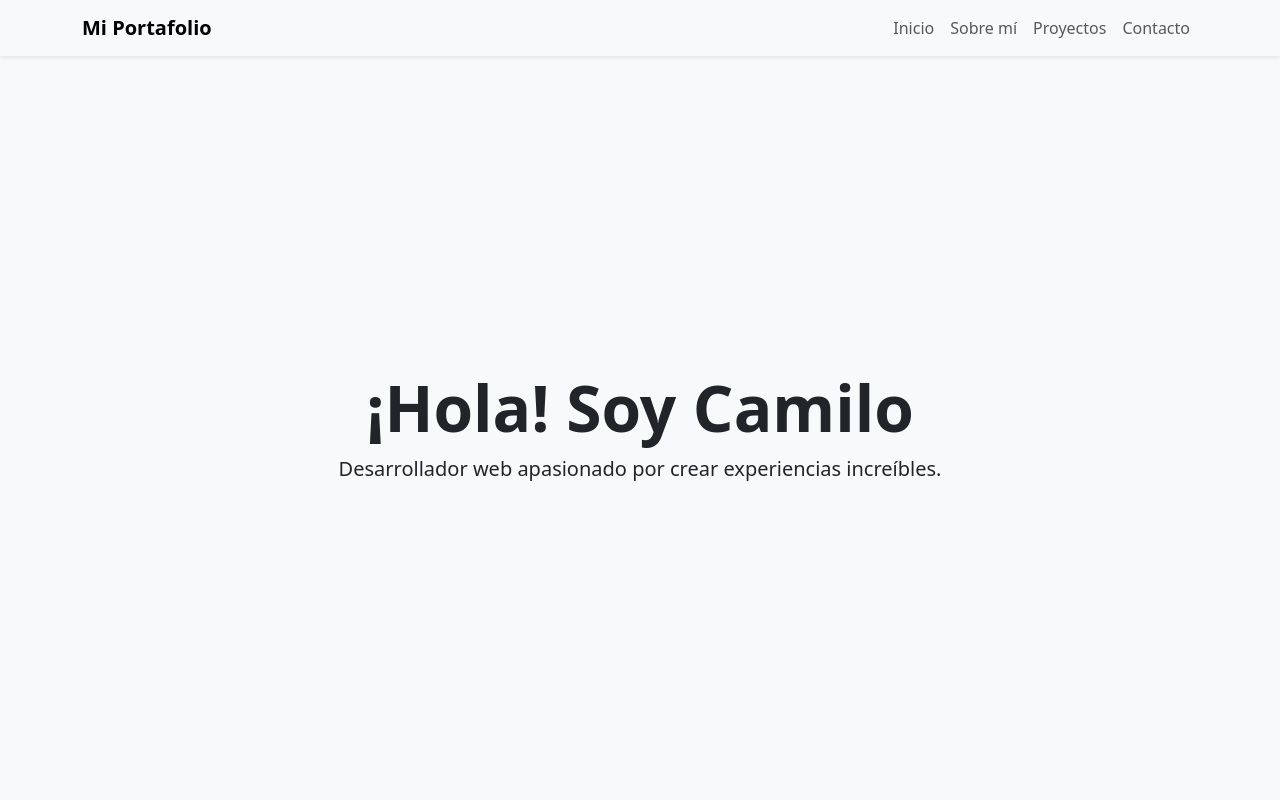
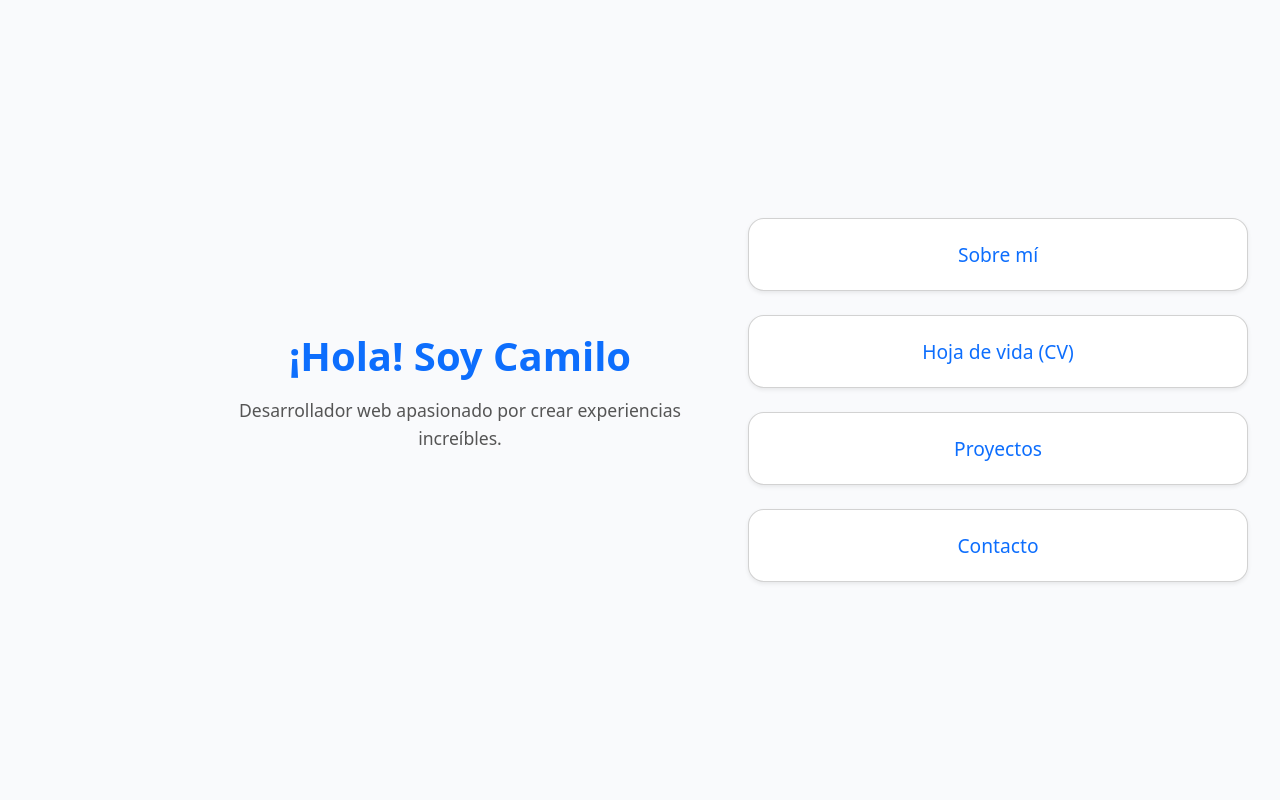
Before and after one commit to CamiloHI96/portafolio, a React (Vite) app: page / in a window 1280 px wide. Shown: the top 800 px of the page. Built offline with nearby package versions, Linux system fonts and the light colour scheme.

Commit message:
Layout y About
Se actualizo un poco el layout de mi cv y se agrego algo de sobre mi, para mostrar a las personas lo que se.

```diff
--- a/package.json
+++ b/package.json
@@ -14,6 +14,7 @@
     "bootstrap": "^5.3.8",
     "react": "^19.1.1",
     "react-dom": "^19.1.1",
+    "react-icons": "^5.5.0",
     "serve": "^14.2.5"
   },
   "devDependencies": {
--- a/src/App.css
+++ b/src/App.css
@@ -1,42 +1,65 @@
-/* App.css */
+/* src/App.css */
 
-/* Hace que cada sección ocupe toda la pantalla */
-section {
+.app-container {
+  background-color: #f9fafc;
   min-height: 100vh;
-  display: flex;
-  align-items: center;
-  justify-content: center;
-  scroll-snap-align: start;
 }
 
-/* Habilita el efecto de scroll por secciones */
-html {
-  scroll-behavior: smooth;
-  scroll-snap-type: y mandatory;
-  overflow-y: scroll;
+/* === Pantalla de inicio (Intro + Cards) === */
+.home-layout {
+  padding: 2rem;
 }
 
-/* Fija el navbar */
-.navbar {
-  position: fixed;
-  top: 0;
+.cards-grid {
+  display: grid;
+  grid-template-columns: repeat(auto-fit, minmax(240px, 1fr));
+  gap: 1.5rem;
   width: 100%;
-  z-index: 10;
+  max-width: 500px;
 }
 
-/* Da espacio arriba para que el contenido no quede debajo del navbar */
-section {
-  padding-top: 70px;
+/* === Cada sección ocupa 100% pantalla === */
+.section-view {
+  min-height: 100vh;
+  width: 100%;
+  padding: 2rem;
+  background-color: #fff;
 }
 
-/* Transiciones entre section */
-section {
-  opacity: 0;
-  transform: translateY(50px);
-  transition: all 0.6s ease-in-out;
+/* === Responsividad === */
+@media (max-width: 768px) {
+  .home-layout {
+    flex-direction: column;
+    text-align: center;
+  }
+
+  .cards-grid {
+    max-width: 100%;
+    grid-template-columns: 1fr;
+  }
 }
 
-section.visible {
+/* === Subrayar enlace activo del menú === */
+.nav-link.active {
+  color: #0d6efd !important;
+  font-weight: 600;
+  position: relative;
+}
+
+.nav-link.active::after {
+  content: "";
+  position: absolute;
+  bottom: -4px;
+  left: 0;
+  width: 100%;
+  height: 2px;
+  background-color: #0d6efd;
+  border-radius: 2px;
+  transition: all 0.3s ease;
+}
+
+/* Animación al cambiar de sección */
+.section-view {
+  transition: opacity 0.4s ease;
   opacity: 1;
-  transform: translateY(0);
 }
--- a/src/App.jsx
+++ b/src/App.jsx
@@ -1,35 +1,73 @@
-// App.jsx
-import React, { useEffect } from 'react';
-import './App.css';
-import Menu from './components/menu';
-import Intro from './components/intro';
-import About from './components/about';
-import Projects from './components/projects';
-import Contact from './components/contact';
+// src/App.jsx
+import React, { useState } from "react";
+import "bootstrap/dist/css/bootstrap.min.css";
+import "./App.css";
+
+import Intro from "./components/intro";
+import Menu from "./components/menu";
+import About from "./components/about";
+import Projects from "./components/projects";
+import Contact from "./components/contact";
+import Card from "./components/cards";
 
 function App() {
-  useEffect(() => {
-    const sections = document.querySelectorAll('section');
-    const observer = new IntersectionObserver(
-      entries => {
-        entries.forEach(entry => {
-          entry.target.classList.toggle('visible', entry.isIntersecting);
-        });
-      },
-      { threshold: 0.4 }
-    );
+  const [currentView, setCurrentView] = useState("home");
 
-    sections.forEach(section => observer.observe(section));
-  }, []);
+  const handleNavigate = (view) => {
+    setCurrentView(view);
+  };
 
   return (
-    <>
-      <Menu />
-      <Intro />
-      <About />
-      <Projects />
-      <Contact />
-    </>
+    <div className="app-container">
+      {/* === Mostrar menú solo si NO estamos en la intro === */}
+      {currentView !== "home" && (
+        <Menu onNavigate={handleNavigate} currentView={currentView} />
+      )}
+
+      {/* === Pantalla de inicio === */}
+      {currentView === "home" && (
+        <div className="home-layout container-fluid d-flex flex-column flex-md-row align-items-center justify-content-center min-vh-100">
+          <div className="intro-content text-center text-md-start mb-4 mb-md-0 me-md-5">
+            <Intro />
+          </div>
+          <div className="cards-grid">
+            <Card title="Sobre mí" onClick={() => handleNavigate("about")} />
+            <Card title="Hoja de vida (CV)" onClick={() => handleNavigate("cv")} />
+            <Card title="Proyectos" onClick={() => handleNavigate("projects")} />
+            <Card title="Contacto" onClick={() => handleNavigate("contact")} />
+          </div>
+        </div>
+      )}
+
+      {/* === Secciones === */}
+      {currentView === "about" && (
+        <section className="section-view d-flex align-items-center justify-content-center">
+          <About />
+        </section>
+      )}
+
+      {currentView === "cv" && (
+      <section className="section-view d-flex align-items-center justify-content-center">
+        {/* Aquí luego importas y colocas tu componente CV */}
+        <div className="text-center">
+          <h2>Hoja de vida</h2>
+          <p>Próximamente se mostrará mi CV aquí.</p>
+        </div>
+      </section>
+      )}
+
+      {currentView === "projects" && (
+        <section className="section-view d-flex align-items-center justify-content-center">
+          <Projects />
+        </section>
+      )}
+
+      {currentView === "contact" && (
+        <section className="section-view d-flex align-items-center justify-content-center">
+          <Contact />
+        </section>
+      )}
+    </div>
   );
 }
 
--- /dev/null
+++ b/src/components/about.css
@@ -0,0 +1,58 @@
+/* src/components/about.css */
+
+.about-section {
+  min-height: 100vh;
+  background: linear-gradient(to bottom right, #f8fafc, #e9eff5);
+  padding-top: 100px;
+  padding-bottom: 60px;
+}
+
+/* Texto */
+.about-text p {
+  color: #444;
+  line-height: 1.7;
+  margin-bottom: 1rem;
+}
+
+/* Íconos y habilidades */
+.skill-icon {
+  font-size: 2rem;
+  margin-bottom: 0.5rem;
+}
+
+.stars {
+  display: flex;
+  justify-content: center;
+  gap: 2px;
+}
+
+.star {
+  color: gold;
+  font-size: 1rem;
+}
+
+/* Ajustes responsive */
+@media (max-width: 768px) {
+  .about-section {
+    text-align: center;
+    padding: 100px 1rem 60px;
+  }
+
+  .skill-icon {
+    font-size: 1.8rem;
+  }
+
+  .stars {
+    justify-content: center;
+  }
+}
+
+@media (max-width: 480px) {
+  .skill-icon {
+    font-size: 1.5rem;
+  }
+
+  .stars .star {
+    font-size: 0.9rem;
+  }
+}
--- a/src/components/about.jsx
+++ b/src/components/about.jsx
@@ -1,15 +1,93 @@
-// src/components/About.jsx
-import React from 'react';
+// src/components/about.jsx
+import React from "react";
+import "./about.css";
+import {
+  FaHtml5, FaCss3Alt, FaJs, FaPython, FaReact, FaDatabase, FaGitAlt,
+  FaStar, FaStarHalfAlt, FaRegStar
+} from "react-icons/fa";
+import { SiFlask } from "react-icons/si";
+
+function renderStars(level) {
+  const stars = [];
+  for (let i = 1; i <= 5; i++) {
+    if (i <= level) stars.push(<FaStar key={i} className="star full" />);
+    else if (i - level === 0.5) stars.push(<FaStarHalfAlt key={i} className="star half" />);
+    else stars.push(<FaRegStar key={i} className="star empty" />);
+  }
+  return stars;
+}
 
 function About() {
+  const frontendSkills = [
+    { icon: <FaHtml5 className="skill-icon text-danger" />, name: "HTML", level: 4 },
+    { icon: <FaCss3Alt className="skill-icon text-primary" />, name: "CSS", level: 3 },
+    { icon: <FaJs className="skill-icon text-warning" />, name: "JavaScript", level: 3 },
+    { icon: <FaReact className="skill-icon text-info" />, name: "React", level: 3 },
+  ];
+
+  const backendSkills = [
+    { icon: <FaPython className="skill-icon text-info" />, name: "Python", level: 4 },
+    { icon: <SiFlask className="skill-icon text-dark" />, name: "Flask", level: 4 },
+    { icon: <FaDatabase className="skill-icon text-success" />, name: "MySQL", level: 3 },
+    { icon: <FaGitAlt className="skill-icon text-danger" />, name: "Git / GitHub", level: 4 },
+  ];
+
   return (
-    <section id="about" className="bg-white text-center d-flex flex-column justify-content-center">
-      <div className="container">
-        <h2 className="display-4 fw-bold mb-3">Sobre mí</h2>
-        <p className="lead">
-          Soy un estudiante de ingeniería de software con pasión por el desarrollo web,
-          la automatización y las soluciones innovadoras.
-        </p>
+    <section id="about" className="about-section d-flex align-items-center justify-content-center">
+      <div className="container py-5">
+        <div className="row align-items-center">
+
+          {/* Texto principal */}
+          <div className="col-lg-6 mb-4 mb-lg-0">
+            <div className="about-text text-center text-lg-start">
+              <h2 className="fw-bold mb-3">Sobre mí</h2>
+              <p>
+                Desde pequeño me ha fascinado descubrir cómo funcionan las cosas, y esa curiosidad fue el inicio de mi camino en la tecnología.
+                Hoy soy estudiante de <strong>7.º semestre de Ingeniería de Software</strong> en el <strong>CIAF, Pereira (Risaralda, Colombia)</strong>,
+                enfocado en el <strong>desarrollo de software colaborativo</strong> y la mejora continua.
+              </p>
+              <p>
+                Me defino como una persona <strong>proactiva, adaptable y apasionada por aprender</strong>, siempre buscando nuevos retos que impulsen
+                mi crecimiento profesional. Actualmente, me encuentro en la búsqueda de <strong>prácticas o una oportunidad laboral</strong> donde pueda
+                aplicar mis conocimientos, seguir aprendiendo y contribuir con ideas que generen impacto real.
+              </p>
+            </div>
+          </div>
+
+          {/* Sección de habilidades */}
+          <div className="col-lg-6">
+            <div className="skills text-center text-lg-start">
+              <h4 className="fw-semibold mb-3">Competencias Profesionales</h4>
+
+              <div className="skill-category mb-4">
+                <h5 className="text-primary fw-bold mb-2">Frontend</h5>
+                <div className="row g-3">
+                  {frontendSkills.map((s, i) => (
+                    <div key={i} className="col-6 d-flex flex-column align-items-center">
+                      {s.icon}
+                      <span className="fw-semibold">{s.name}</span>
+                      <div className="stars">{renderStars(s.level)}</div>
+                    </div>
+                  ))}
+                </div>
+              </div>
+
+              <div className="skill-category">
+                <h5 className="text-success fw-bold mb-2">Backend</h5>
+                <div className="row g-3">
+                  {backendSkills.map((s, i) => (
+                    <div key={i} className="col-6 d-flex flex-column align-items-center">
+                      {s.icon}
+                      <span className="fw-semibold">{s.name}</span>
+                      <div className="stars">{renderStars(s.level)}</div>
+                    </div>
+                  ))}
+                </div>
+              </div>
+
+            </div>
+          </div>
+        </div>
       </div>
     </section>
   );
--- /dev/null
+++ b/src/components/cards.css
@@ -0,0 +1,26 @@
+/* src/components/card.css */
+
+.card {
+  background: white;
+  border-radius: 16px;
+  transition: transform 0.3s ease, box-shadow 0.3s ease;
+  cursor: pointer;
+  padding: 2rem;
+  text-align: center;
+  box-shadow: 0 4px 12px rgba(0,0,0,0.08);
+  height: 100%;
+  display: flex;
+  align-items: center;
+  justify-content: center;
+}
+
+.card:hover {
+  transform: scale(1.05);
+  box-shadow: 0 8px 18px rgba(0,0,0,0.12);
+}
+
+.card h4 {
+  font-size: 1.2rem;
+  color: #0d6efd;
+  margin: 0;
+}
--- /dev/null
+++ b/src/components/cards.jsx
@@ -0,0 +1,11 @@
+// src/components/Card.jsx
+import React from "react";
+import "./cards.css";
+
+export default function Card({ title, onClick }) {
+  return (
+    <div className="card shadow-sm text-center p-4" onClick={onClick}>
+      <h4 className="text-primary mb-0">{title}</h4>
+    </div>
+  );
+}
--- /dev/null
+++ b/src/components/intro.css
@@ -0,0 +1,30 @@
+/* src/components/intro.css */
+
+.intro-content {
+  text-align: center;
+  max-width: 480px;
+  margin: 0 auto;
+}
+
+.intro-content h1 {
+  font-size: 2.5rem;
+  font-weight: 700;
+  color: #0d6efd;
+  margin-bottom: 1rem;
+}
+
+.intro-content p {
+  font-size: 1.1rem;
+  line-height: 1.6;
+  color: #555;
+}
+
+@media (max-width: 768px) {
+  .intro-content h1 {
+    font-size: 2rem;
+  }
+
+  .intro-content p {
+    font-size: 1rem;
+  }
+}
--- a/src/components/intro.jsx
+++ b/src/components/intro.jsx
@@ -1,14 +1,13 @@
 // src/components/Intro.jsx
-import React from 'react';
+import React from "react";
+import "./intro.css";
 
 function Intro() {
   return (
-    <section id="intro" className="bg-light text-center d-flex flex-column justify-content-center">
-      <div className="container">
-        <h1 className="display-3 fw-bold">¡Hola! Soy Camilo</h1>
-        <p className="lead">Desarrollador web apasionado por crear experiencias increíbles.</p>
-      </div>
-    </section>
+    <div className="intro-content">
+      <h1>¡Hola! Soy Camilo</h1>
+      <p>Desarrollador web apasionado por crear experiencias increíbles.</p>
+    </div>
   );
 }
 
--- a/src/components/menu.jsx
+++ b/src/components/menu.jsx
@@ -1,11 +1,29 @@
 // src/components/Menu.jsx
-import React from 'react';
+import React from "react";
 
-function Menu() {
+function Menu({ onNavigate, currentView }) {
+  const links = [
+    { id: "about", label: "Sobre mí" },
+    { id: "cv", label: "Hoja de vida (CV)" },
+    { id: "projects", label: "Proyectos" },
+    { id: "contact", label: "Contacto" },
+  ];
+
   return (
     <nav className="navbar navbar-expand-lg navbar-light bg-light fixed-top shadow-sm">
       <div className="container">
-        <a className="navbar-brand fw-bold" href="#intro">Mi Portafolio</a>
+        {/* Logo = botón de inicio */}
+        <a
+          className="navbar-brand fw-bold"
+          href="#"
+          onClick={(e) => {
+            e.preventDefault();
+            onNavigate("home");
+          }}
+        >
+          Mi Portafolio
+        </a>
+
         <button
           className="navbar-toggler"
           type="button"
@@ -17,20 +35,21 @@ function Menu() {
         >
           <span className="navbar-toggler-icon"></span>
         </button>
+
         <div className="collapse navbar-collapse" id="navbarNav">
           <ul className="navbar-nav ms-auto">
-            <li className="nav-item">
-              <a className="nav-link" href="#intro">Inicio</a>
-            </li>
-            <li className="nav-item">
-              <a className="nav-link" href="#about">Sobre mí</a>
-            </li>
-            <li className="nav-item">
-              <a className="nav-link" href="#projects">Proyectos</a>
-            </li>
-            <li className="nav-item">
-              <a className="nav-link" href="#contact">Contacto</a>
-            </li>
+            {links.map((link) => (
+              <li className="nav-item" key={link.id}>
+                <button
+                  className={`btn nav-link ${
+                    currentView === link.id ? "active" : ""
+                  }`}
+                  onClick={() => onNavigate(link.id)}
+                >
+                  {link.label}
+                </button>
+              </li>
+            ))}
           </ul>
         </div>
       </div>
```
Also changed, not shown: vite.config.js (+7 -1 lines), 1 other file (tests, documents, lock files or other folders).
